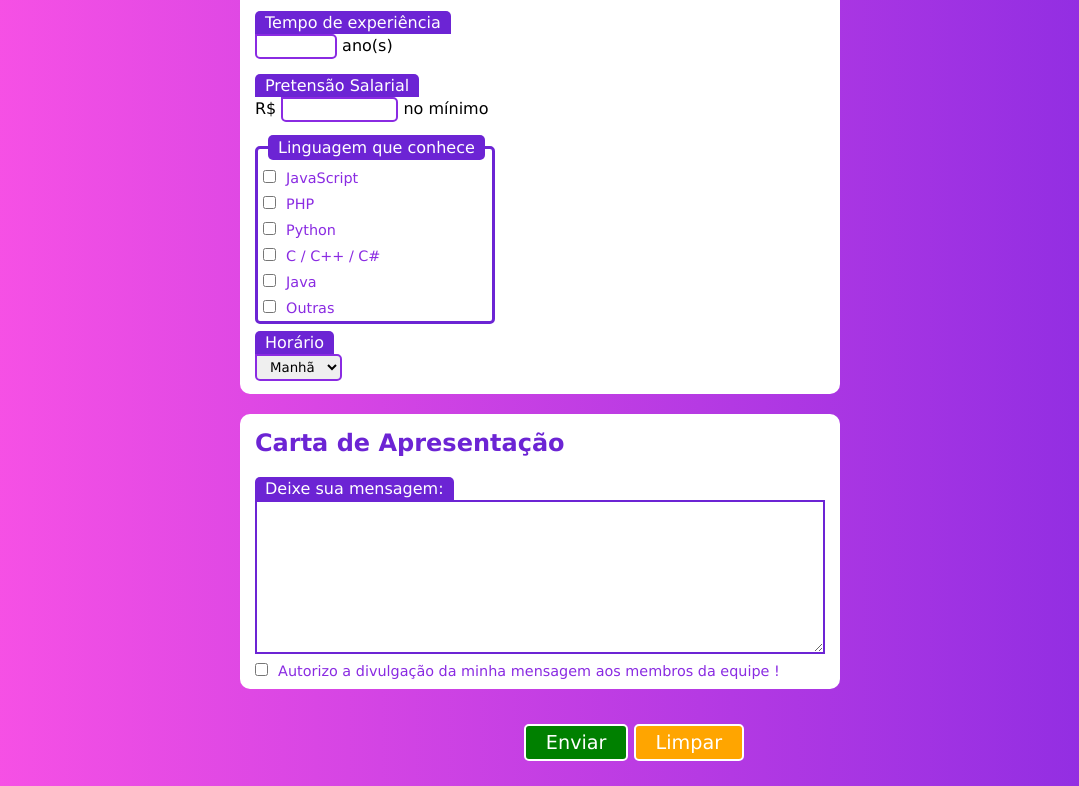
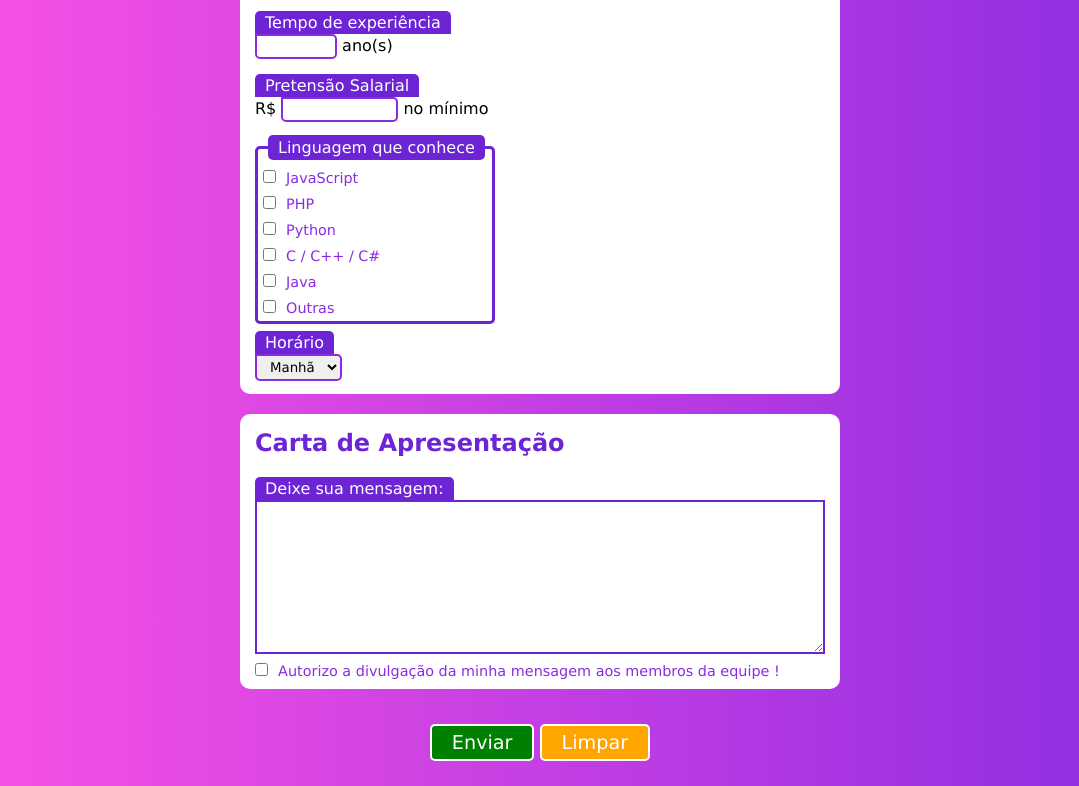
Before and after one commit to DaviOliveira10/projeto-formulario, a plain HTML site: page index.html in a window 1280 px wide. Shown: the part 904-1690 px from the top of the page, without its empty margins (100-1179 px from the left). Drawn offline with Linux system fonts and the light colour scheme.

Commit message:
Novo exercício

```diff
--- a/style.css
+++ b/style.css
@@ -99,7 +99,6 @@ input[type=submit], input[type=reset] {
 input[type=submit] {
 
     background-color: green;
-    margin-left: 188px;
 }
 input[type=reset] {
     background-color: orange;
```
